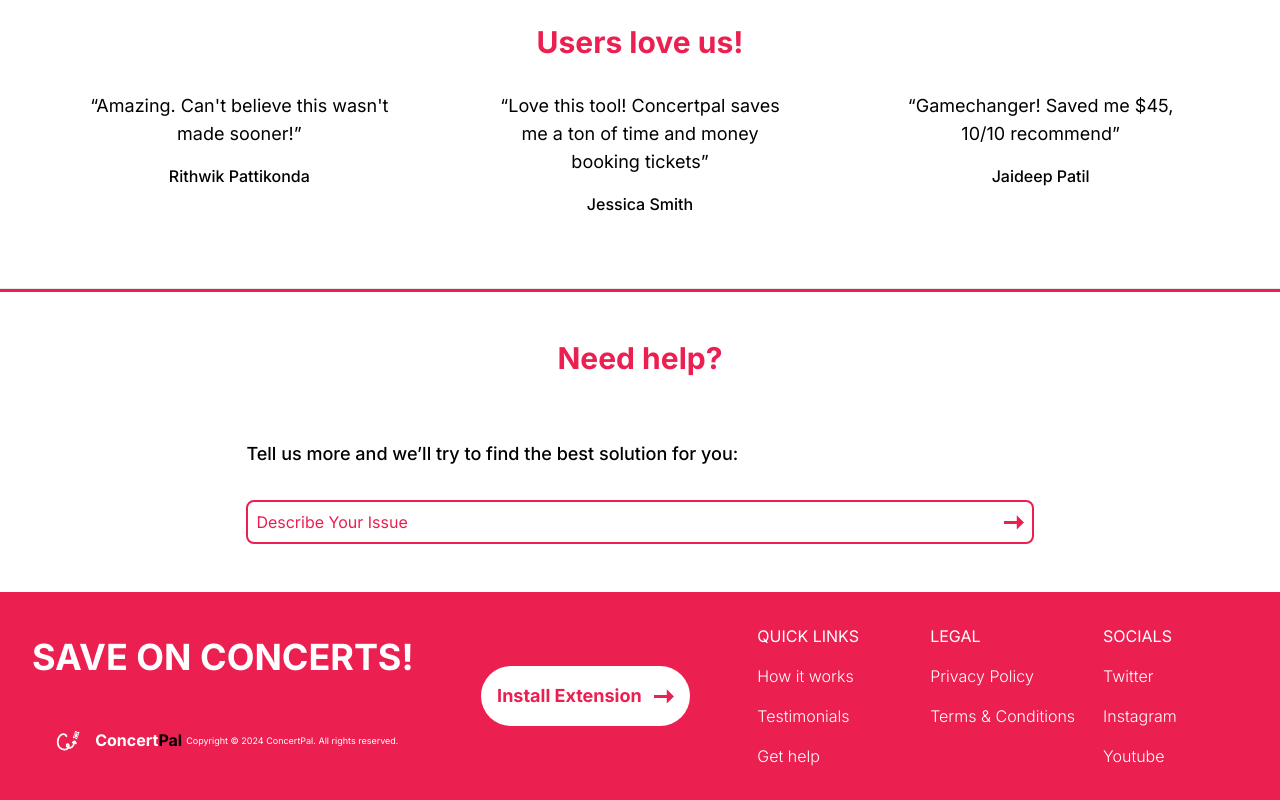
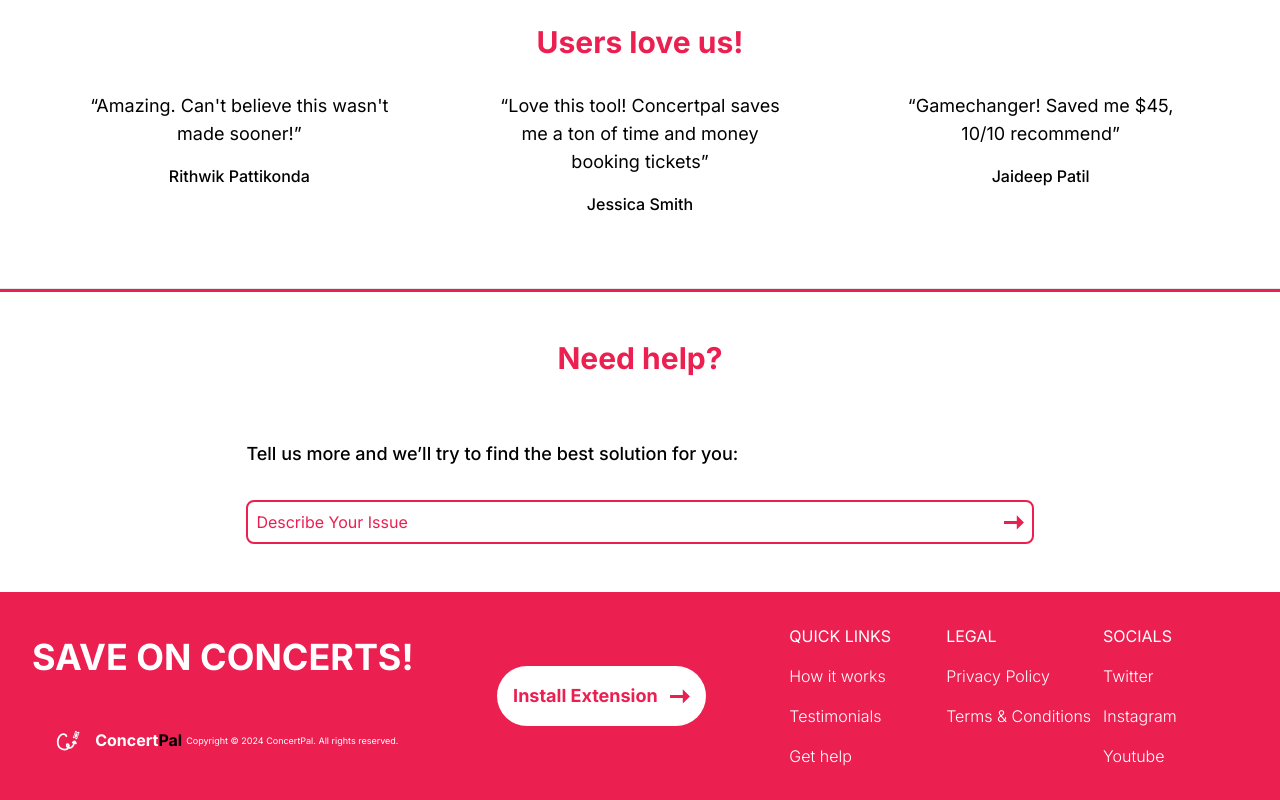
Before and after one commit to spotcalendar/concertpal-next, a Next.js app: page / in a window 1280 px wide. Shown: the part 1854-2654 px from the top of the page. Built offline with nearby package versions, Linux system fonts and the light colour scheme.

Commit message:
footer gap changes

```diff
--- a/src/assets/logo-white.tsx
+++ b/src/assets/logo-white.tsx
@@ -4,7 +4,7 @@
     return (
         <svg width={width} height={height} viewBox="0 0 256 256" fill="none" xmlns="http://www.w3.org/2000/svg">
             <path d="M196 0H60C26.8629 0 0 26.8629 0 60V196C0 229.137 26.8629 256 60 256H196C229.137 256 256 229.137 256 196V60C256 26.8629 229.137 0 196 0Z" fill="#EB1F50" />
-            <path d="M123.4 96.0146C121.594 85.1796 111.631 80.4489 102.215 78.6459C68.5564 72.2007 49 115.471 49 142.415C49 160.949 56.4949 188.078 72.6 198.815C92.098 211.813 122.739 218.722 137.65 195.782C142.071 188.981 148.147 175.564 141.951 167.991C138.974 164.353 128.4 161.625 126.582 166.876C124.119 173.992 128.041 187.455 135.819 190.447C142.658 193.077 147.512 194.428 154.93 194.428C177.973 194.428 185.636 168.075 191.719 149.825M177 149.825C181.721 146.677 185.514 143.948 190.18 140.192C192.227 138.544 195.296 139.232 196.41 141.611C199.862 148.982 195.502 139.557 204 157" stroke="white" stroke-width="15" stroke-linecap="round" />
+            <path d="M123.4 96.0146C121.594 85.1796 111.631 80.4489 102.215 78.6459C68.5564 72.2007 49 115.471 49 142.415C49 160.949 56.4949 188.078 72.6 198.815C92.098 211.813 122.739 218.722 137.65 195.782C142.071 188.981 148.147 175.564 141.951 167.991C138.974 164.353 128.4 161.625 126.582 166.876C124.119 173.992 128.041 187.455 135.819 190.447C142.658 193.077 147.512 194.428 154.93 194.428C177.973 194.428 185.636 168.075 191.719 149.825M177 149.825C181.721 146.677 185.514 143.948 190.18 140.192C192.227 138.544 195.296 139.232 196.41 141.611C199.862 148.982 195.502 139.557 204 157" stroke="white" strokeWidth="15" strokeLinecap="round" />
             <path d="M191.521 99.2902L208.965 105.645L220.618 73.6306L203.17 67.2855L191.521 99.2902ZM231.462 60.7765L224.039 58.0719C223.081 59.3738 221.727 60.3304 220.18 60.7984C218.633 61.2665 216.976 61.2208 215.456 60.6682C213.937 60.1156 212.638 59.0859 211.753 57.7332C210.869 56.3805 210.446 54.7775 210.548 53.1644L203.125 50.4598C202.192 50.1248 201.164 50.1719 200.266 50.5908C199.368 51.0097 198.671 51.7666 198.328 52.6965L178.645 106.774C178.31 107.707 178.357 108.735 178.776 109.633C179.195 110.532 179.952 111.228 180.882 111.571L188.306 114.268C189.263 112.964 190.618 112.005 192.167 111.536C193.715 111.067 195.374 111.113 196.894 111.667C198.415 112.221 199.715 113.252 200.599 114.607C201.483 115.962 201.905 117.567 201.8 119.182L209.223 121.878C210.156 122.215 211.184 122.169 212.083 121.75C212.982 121.331 213.678 120.573 214.02 119.641L233.699 65.5732C234.036 64.6404 233.99 63.6121 233.571 62.7132C233.151 61.8142 232.393 61.1179 231.462 60.7765ZM211.504 111.088L186.077 101.828L200.635 61.8407L226.058 71.0939L211.504 111.088Z" fill="white" />
         </svg>
     );
--- a/src/components/Footer.tsx
+++ b/src/components/Footer.tsx
@@ -8,7 +8,7 @@
     return (
         <footer className=" bg-primary mt-12 md:p-8 w-full   text-white ">
             <div className="flex md:justify-between   md:max-w-[1315px] md:m-auto p-4 md:p-0 md:flex-row flex-col md:items-center">
-                <div className="flex md:flex-row flex-wrap flex-col-reverse mt-12 md:mt-0 items-center gap-6 md:gap-12">
+                <div className="flex md:flex-row flex-wrap flex-col-reverse mt-12 md:mt-0 items-center gap-6 xl:gap-12 md:gap-6">
                     <div className="flex flex-col gap-4 justify-center items-center text-center">
                         <Link href={"https://chromewebstore.google.com/detail/concertpal/nnbeepdmhiimdmeifpkbeinmbafaedja"} className="flex md:hidden md:text-sm lg:text-lg bg-white p-4 rounded-full text-primary gap-3 font-bold items-center justify-center">
                             Install Extension <ArrowRightRed width="20" height="18" />{" "}
@@ -38,7 +38,7 @@
                 <Link href={"https://chromewebstore.google.com/detail/concertpal/nnbeepdmhiimdmeifpkbeinmbafaedja"} className=" hidden xl:flex md:text-sm lg:text-lg bg-white p-4 rounded-full text-primary gap-3 font-bold items-center justify-center">
                     Install Extension <ArrowRightRed width="20" height="21" />
                 </Link>
-                <div className="grid xl:grid-cols-3 gap-7 grid-cols-2 ">
+                <div className="grid md:grid-cols-3 grid-cols-2 gap-3 ">
                     <div className="flex flex-col items-left mt-9 lg:mt-0">
                         <h2>QUICK LINKS</h2>
                         <ul className="flex flex-col gap-4 mt-4 font-light">
```
